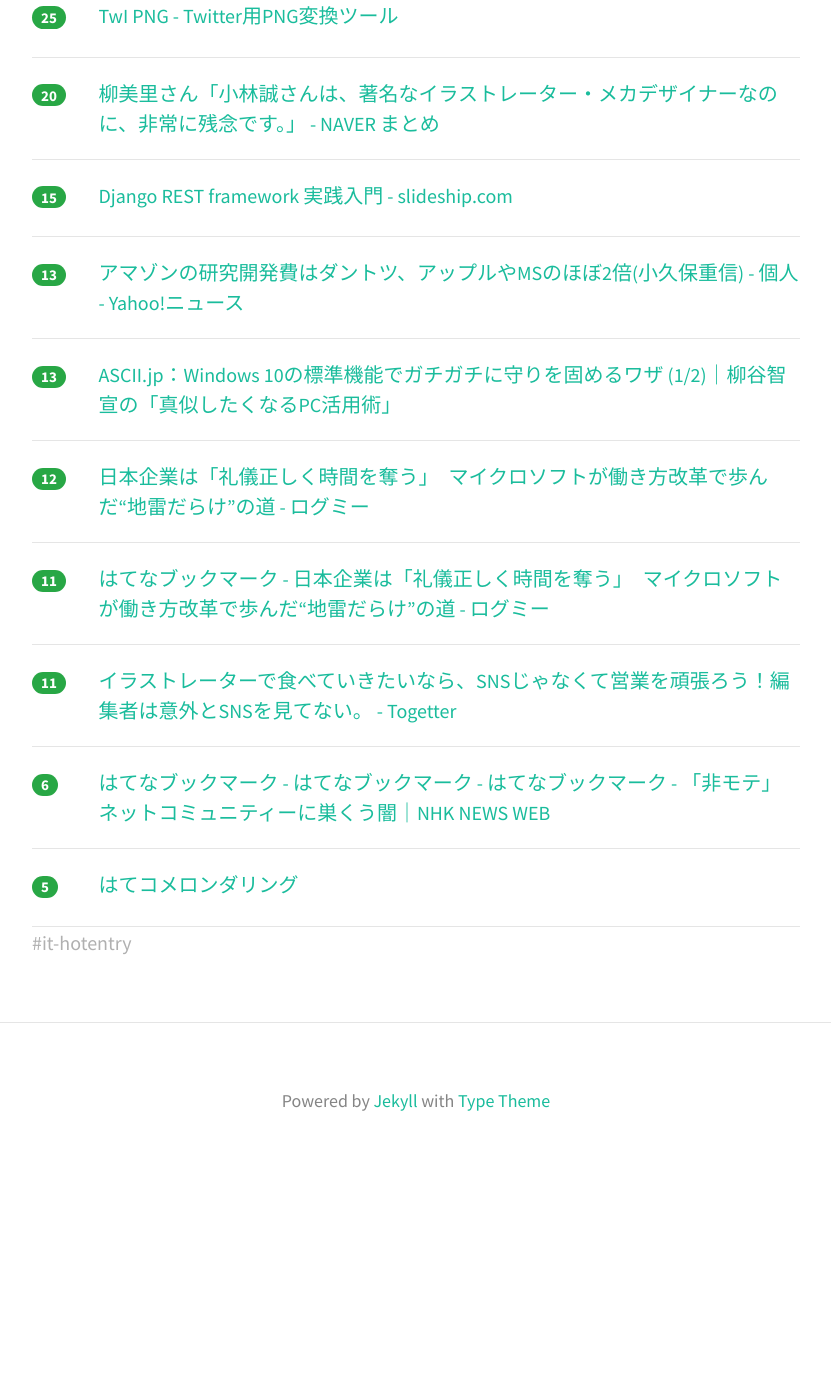
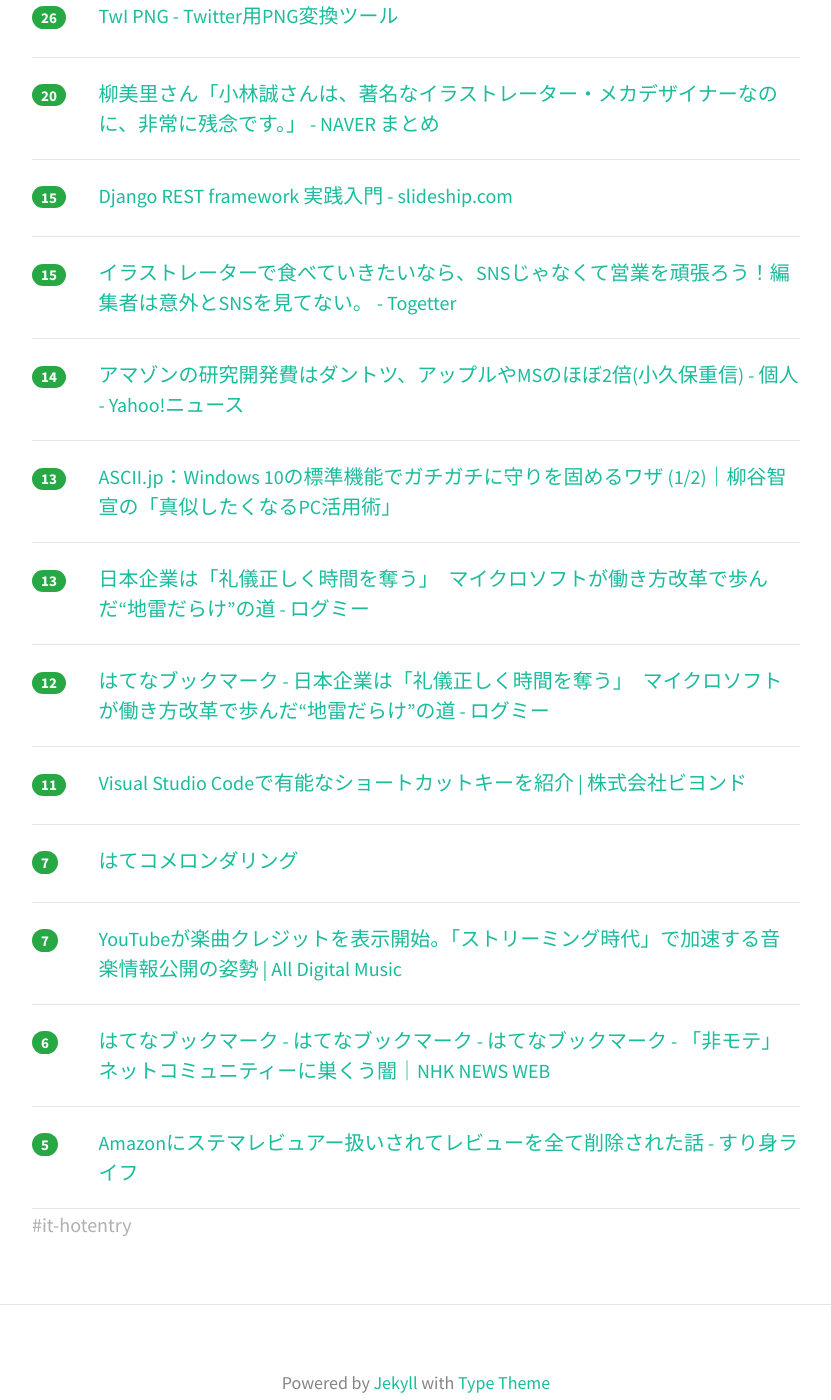
Before and after one commit to yatta47/hatena-matome-site, a Jekyll site: the page built from _posts/2018-05-20-hatena.md, in a window 1280 px wide and 1400 px high, scrolled down 394 px. Shown: the whole window, without its empty margins (224-1055 px from the left). Built offline with Jekyll 4.4.1, drawn with Linux system fonts in a browser that asks for light colours; nearby versions of some CDN libraries; before the commit the page ends 1572 px from its top, so only the background shows below that.

Commit message:
Updated 2018-05-20

```diff
--- a/_posts/2018-05-20-hatena.md
+++ b/_posts/2018-05-20-hatena.md
@@ -1,13 +1,13 @@
 ---
 layout: post
 title:  "2018-05-20 はてぶIT"
-date:   2018-05-20 04:02:03
+date:   2018-05-20 05:01:55
 tags: [it-hotentry]
 ---
-10 件のデータあり
+13 件のデータあり
 
 <hr><div class="row">
-<div class="col-1"><span class="badge badge-pill badge-success h2">25</span></div>
+<div class="col-1"><span class="badge badge-pill badge-success h2">26</span></div>
 <div class="col-11"><a href='https://totoraj930.github.io/twi-png/' target='_blank'>TwI PNG - Twitter用PNG変換ツール</a></div>
 </div>
 <hr>
@@ -22,7 +22,12 @@ tags: [it-hotentry]
 </div>
 <hr>
 <div class="row">
-<div class="col-1"><span class="badge badge-pill badge-success h2">13</span></div>
+<div class="col-1"><span class="badge badge-pill badge-success h2">15</span></div>
+<div class="col-11"><a href='https://togetter.com/li/1228865' target='_blank'>イラストレーターで食べていきたいなら、SNSじゃなくて営業を頑張ろう！編集者は意外とSNSを見てない。 - Togetter</a></div>
+</div>
+<hr>
+<div class="row">
+<div class="col-1"><span class="badge badge-pill badge-success h2">14</span></div>
 <div class="col-11"><a href='https://news.yahoo.co.jp/byline/kokuboshigenobu/20180519-00085416/' target='_blank'>アマゾンの研究開発費はダントツ、アップルやMSのほぼ2倍(小久保重信) - 個人 - Yahoo!ニュース</a></div>
 </div>
 <hr>
@@ -32,18 +37,28 @@ tags: [it-hotentry]
 </div>
 <hr>
 <div class="row">
-<div class="col-1"><span class="badge badge-pill badge-success h2">12</span></div>
+<div class="col-1"><span class="badge badge-pill badge-success h2">13</span></div>
 <div class="col-11"><a href='http://logmi.jp/243422' target='_blank'>日本企業は「礼儀正しく時間を奪う」　マイクロソフトが働き方改革で歩んだ“地雷だらけ”の道 - ログミー</a></div>
 </div>
 <hr>
 <div class="row">
-<div class="col-1"><span class="badge badge-pill badge-success h2">11</span></div>
+<div class="col-1"><span class="badge badge-pill badge-success h2">12</span></div>
 <div class="col-11"><a href='http://b.hatena.ne.jp/entry/s/logmi.jp/243422' target='_blank'>はてなブックマーク - 日本企業は「礼儀正しく時間を奪う」　マイクロソフトが働き方改革で歩んだ“地雷だらけ”の道 - ログミー</a></div>
 </div>
 <hr>
 <div class="row">
 <div class="col-1"><span class="badge badge-pill badge-success h2">11</span></div>
-<div class="col-11"><a href='https://togetter.com/li/1228865' target='_blank'>イラストレーターで食べていきたいなら、SNSじゃなくて営業を頑張ろう！編集者は意外とSNSを見てない。 - Togetter</a></div>
+<div class="col-11"><a href='http://beyondjapan.com/blog/2017/11/vscode-extreme-shortcuts' target='_blank'>Visual Studio Codeで有能なショートカットキーを紹介 | 株式会社ビヨンド</a></div>
+</div>
+<hr>
+<div class="row">
+<div class="col-1"><span class="badge badge-pill badge-success h2">7</span></div>
+<div class="col-11"><a href='https://anond.hatelabo.jp/20180520005350' target='_blank'>はてコメロンダリング</a></div>
+</div>
+<hr>
+<div class="row">
+<div class="col-1"><span class="badge badge-pill badge-success h2">7</span></div>
+<div class="col-11"><a href='http://jaykogami.com/2018/05/15203.html' target='_blank'>YouTubeが楽曲クレジットを表示開始。「ストリーミング時代」で加速する音楽情報公開の姿勢 | All Digital Music</a></div>
 </div>
 <hr>
 <div class="row">
@@ -53,6 +68,6 @@ tags: [it-hotentry]
 <hr>
 <div class="row">
 <div class="col-1"><span class="badge badge-pill badge-success h2">5</span></div>
-<div class="col-11"><a href='https://anond.hatelabo.jp/20180520005350' target='_blank'>はてコメロンダリング</a></div>
+<div class="col-11"><a href='https://hnpn914.hatenablog.com/entry/amazon-review-ban' target='_blank'>Amazonにステマレビュアー扱いされてレビューを全て削除された話 - すり身ライフ</a></div>
 </div>
 <hr>
```
